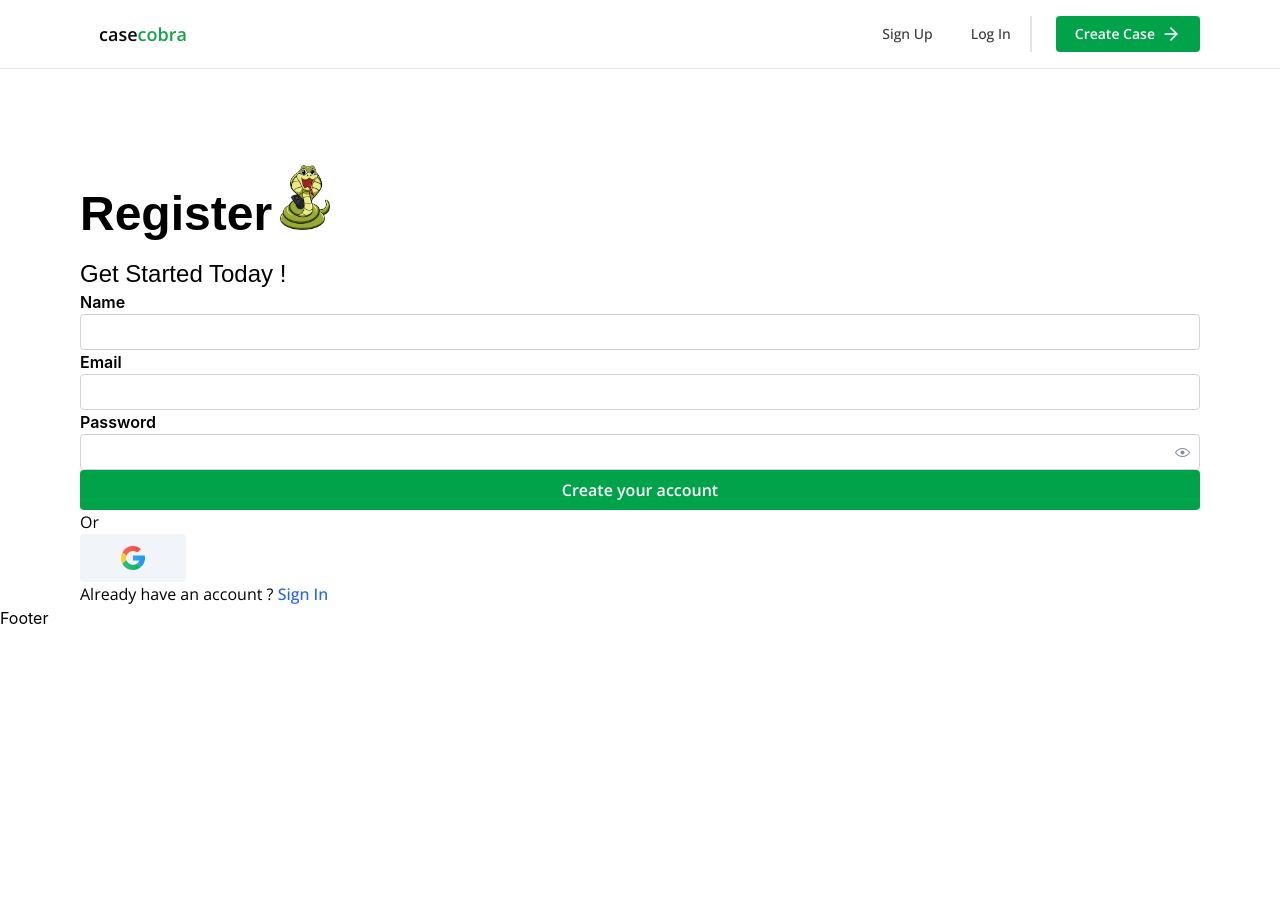
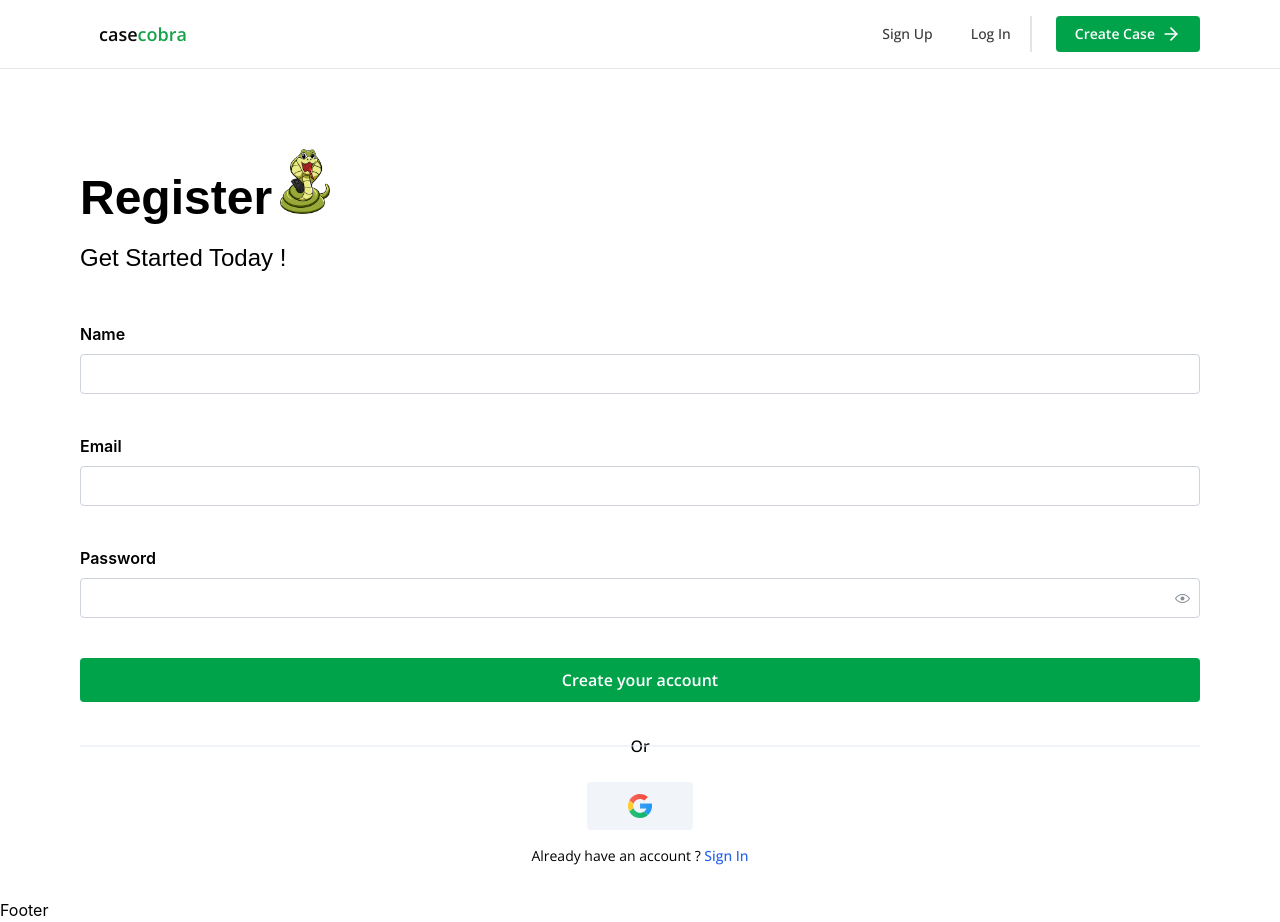
Before and after one commit to KaungKZ/dopecase, a Next.js app: page /en/auth/register in a window 1280 px wide. Before the commit the page ends 800 px from the top, so only its background shows below. Built offline with nearby package versions, Linux system fonts and the light colour scheme; a web font is replaced by a local one.

Commit message:
added alt for images

```diff
--- a/src/app/[locale]/auth/register/page.jsx
+++ b/src/app/[locale]/auth/register/page.jsx
@@ -10,7 +10,7 @@ export default function page() {
     <>
       <section>
         <MaxWidthWrapper>
-          <div className="mt-24">
+          <div className="mt-20">
             <div className="flex w-fit items-baseline">
               <h1 className="text-5xl font-bold w-full">Register</h1>
               <Image
@@ -18,6 +18,7 @@ export default function page() {
                 width={50}
                 height={50}
                 className="ml-2"
+                alt="register-icon"
               />
             </div>
             <h2 className="text-2xl mt-5">Get Started Today !</h2>
--- a/src/app/[locale]/page.jsx
+++ b/src/app/[locale]/page.jsx
@@ -45,30 +45,35 @@ export default async function Home() {
                   width={40}
                   height={40}
                   className="inline-block h-10 w-10 rounded-full ring-2 ring-slate-100"
+                  alt="home-placeholder-user-1"
                 />
                 <Image
                   src="/users/user-2.png"
                   width={40}
                   height={40}
                   className="inline-block h-10 w-10 rounded-full ring-2 ring-slate-100"
+                  alt="home-placeholder-user-2"
                 />
                 <Image
                   src="/users/user-3.png"
                   width={40}
                   height={40}
                   className="inline-block h-10 w-10 rounded-full ring-2 ring-slate-100"
+                  alt="home-placeholder-user-3"
                 />
                 <Image
                   src="/users/user-4.jpg"
                   width={40}
                   height={40}
                   className="inline-block h-10 w-10 rounded-full ring-2 ring-slate-100"
+                  alt="home-placeholder-user-4"
                 />
                 <Image
                   src="/users/user-5.jpg"
                   width={40}
                   height={40}
                   className="inline-block h-10 w-10 rounded-full ring-2 object-cover ring-slate-100"
+                  alt="home-placeholder-user-5"
                 />
               </div>
               <div className="flex flex-col">
@@ -94,12 +99,14 @@ export default async function Home() {
                 width={256}
                 height={500}
                 className="absolute left-0 top-0"
+                alt="phone-template-white-edges"
               />
               <Image
                 src="/testimonials/1.jpg"
                 width={256}
                 height={500}
                 className=""
+                alt="testimonials-1"
               />
             </div>
             <Image
@@ -107,12 +114,14 @@ export default async function Home() {
               className="absolute -top-28 -right-40"
               width={208}
               height={140}
+              alt="your-image-placeholder"
             />
             <Image
               src="/line.png"
               className="absolute -left-7 -bottom-6"
               width={80}
               height={140}
+              alt="line-placeholder"
             />
           </div>
         </section>
--- a/src/app/globals.css
+++ b/src/app/globals.css
@@ -80,9 +80,16 @@ body {
 } */
 
 @layer utilities {
+  .input-label {
+    @apply font-semibold text-base mb-2 block;
+  }
   .text-balance {
     text-wrap: balance;
   }
+}
+
+.mantine-Input-input {
+  min-height: 40px;
 }
 
 .mantine-Input-input:focus-within {
--- a/src/components/SignupForm.jsx
+++ b/src/components/SignupForm.jsx
@@ -14,12 +14,14 @@ export default function SignupForm() {
   const validationSchema = Yup.object({
     name: Yup.string()
       .max(15, "Must be 15 characters or less")
-      .required("Required"),
+      .required("Name is required"),
     password: Yup.string()
-      .required("Required")
+      .required("Password is required")
       .min(8, "Password is too short - should be 8 chars minimum.")
       .matches(/[a-zA-Z]/, "Password can only contain Latin letters."),
-    email: Yup.string().email("Invalid email address").required("Required"),
+    email: Yup.string()
+      .email("Invalid email address")
+      .required("Email is required"),
   });
 
   function handleOnSubmit(values) {
@@ -33,15 +35,19 @@ export default function SignupForm() {
         onSubmit={handleOnSubmit}
       >
         {(formik) => (
-          <form onSubmit={formik.handleSubmit}>
+          <form
+            onSubmit={formik.handleSubmit}
+            className="mt-12 flex flex-col space-y-6"
+          >
             <div>
-              <label htmlFor="name" className="font-semibold text-md">
+              <label htmlFor="name" className="input-label">
                 Name
               </label>
               <TextInput
                 id="name"
                 placeholder=""
                 aria-label="Name"
+                className="min-h-14"
                 error={
                   formik.touched.name && formik.errors.name
                     ? formik.errors.name
@@ -49,15 +55,18 @@ export default function SignupForm() {
                 }
                 {...formik.getFieldProps("name")}
               />
+
+              {/* <div className="h-[15px] error-wrapper-empty"></div> */}
             </div>
             <div>
-              <label htmlFor="email" className="font-semibold text-md">
+              <label htmlFor="email" className="input-label">
                 Email
               </label>
               <TextInput
                 id="email"
                 placeholder=""
                 aria-label="Email"
+                className="min-h-14"
                 error={
                   formik.touched.email && formik.errors.email
                     ? formik.errors.email
@@ -76,13 +85,14 @@ export default function SignupForm() {
               <div>{formik.errors.firstName}</div>
             ) : null} */}
             <div>
-              <label htmlFor="password" className="font-semibold text-md">
+              <label htmlFor="password" className="input-label">
                 Password
               </label>
 
               <PasswordInput
                 id="password"
                 aria-label="Password"
+                className="min-h-14"
                 visible={visible}
                 onVisibilityChange={toggle}
                 error={
@@ -108,18 +118,22 @@ export default function SignupForm() {
             {formik.touched.email && formik.errors.email ? (
               <div>{formik.errors.email}</div>
             ) : null} */}
-            <ButtonComponent type="submit" cls="w-full min-h-10 text-base">
+            <ButtonComponent type="submit" cls="w-full min-h-11 text-base">
               Create your account
             </ButtonComponent>
           </form>
         )}
       </Formik>
-      <div>
-        <span>Or</span>
-        <div>
+      <div className="mb-8">
+        <div className="mt-8 mb-6 flex justify-center before:content:['*'] relative before:absolute before:left-0 before:top-1/2 before:-translate-y-1/2 before:w-1/2 before:h-[1px] before:bg-slate-200 after:content:['*'] after:absolute after:right-0 after:top-1/2 after:-translate-y-1/2 after:w-1/2 after:h-[1px] after:bg-slate-200">
+          <span className="w-fit bg-background font-medium text-center z-1 px-4">
+            Or
+          </span>
+        </div>
+        <div className="flex justify-center">
           <GoogleButton></GoogleButton>
         </div>
-        <span>
+        <span className="text-center block mt-4 text-sm">
           Already have an account ?{" "}
           <Link href="/auth/login" className="text-blue-600 font-medium">
             Sign In
```
